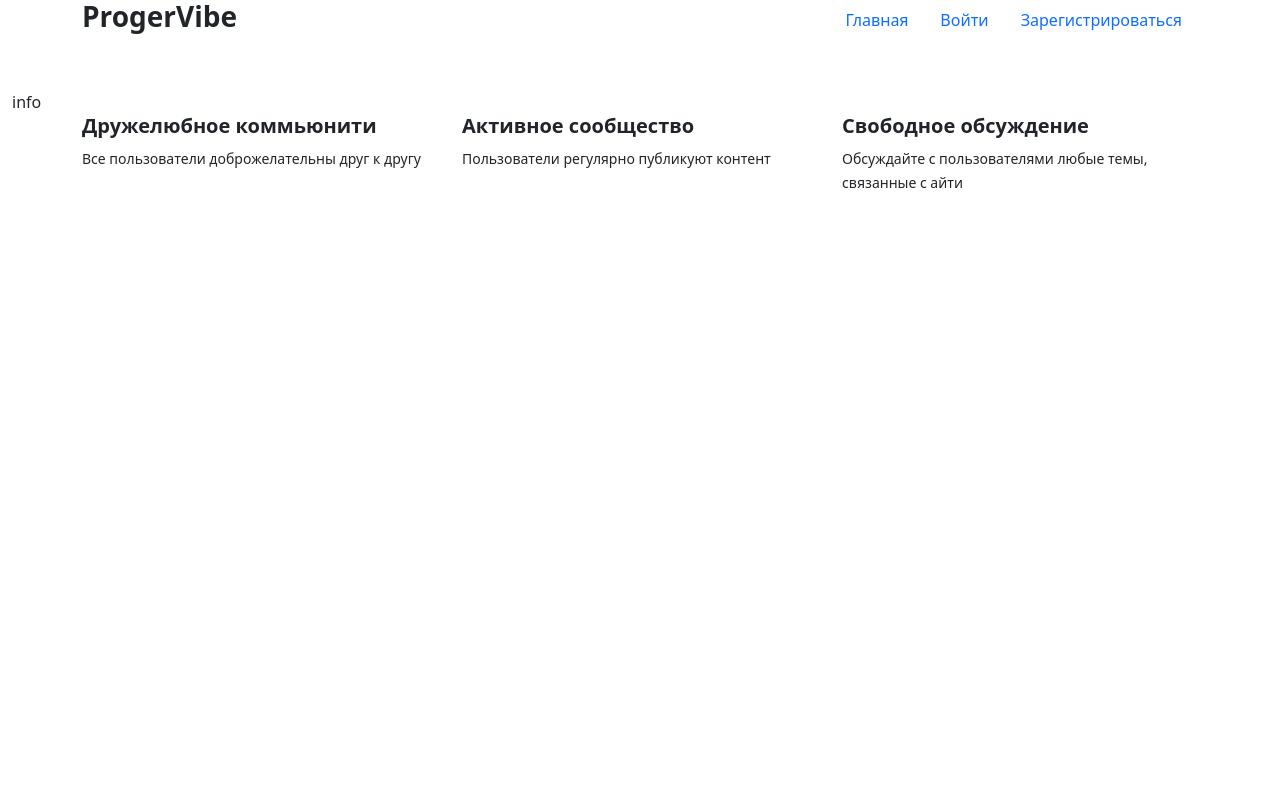
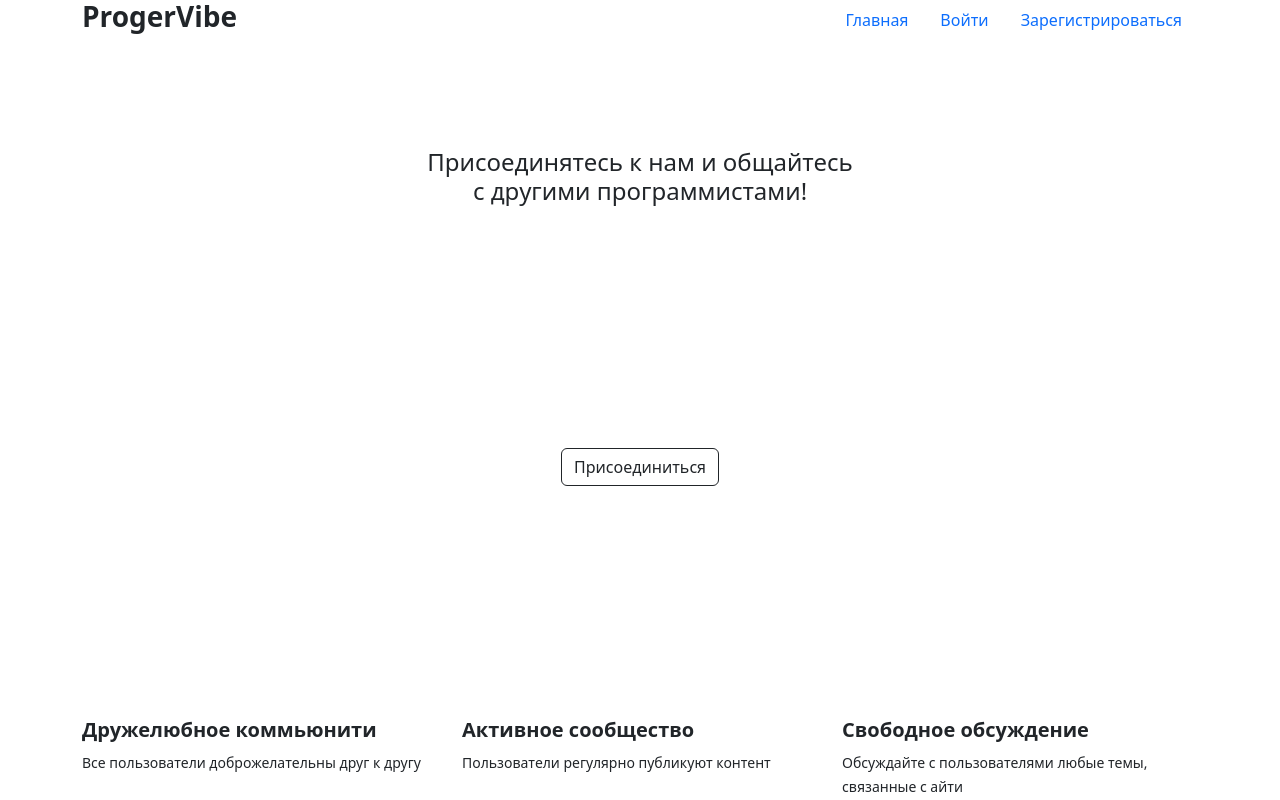
Before and after one commit to yaxzo/web-project-forum, a Flask app: page / in a window 1280 px wide. Run offline with Flask 3, Linux system fonts and the light colour scheme.

Commit message:
file "base.html" half of body

```diff
--- a/project/templates/base.html
+++ b/project/templates/base.html
@@ -9,7 +9,7 @@
 </head>
 <body>
     {% block header %}
-        <div class="container">
+        <div class="container" style="height: 100px">
             <div class="row">
                 <div class="col justify-content-start">
                     <h3><strong>ProgerVibe</strong></h3>
@@ -49,11 +49,35 @@
     {% endblock %} <br><br>
 
     {% block content %}
-        <div class="container-xxl">
-            info
+        <div class="container align-items-center" style="height: 300px">
+            <div class="container text-center">
+                <div class="row">
+                    <div class="col">
+                    </div>
+                    <div class="col">
+                        <h4>Присоединятесь&nbsp;к&nbsp;нам&nbsp;и&nbsp;общайтесь с другими программистами!</h4>
+                    </div>
+                    <div class="col">
+                    </div>
+                </div>
+            </div>
+        </div>
+
+        <div class="container align-items-center" style="height: 270px">
+            <div class="container text-center">
+                <div class="row">
+                    <div class="col">
+                    </div>
+                    <div class="col">
+                        <a class="btn btn-outline-dark" href="/registration" role="button">Присоединиться</a>
+                    </div>
+                    <div class="col">
+                    </div>
+                </div>
+            </div>
         </div>
         <div class="container">
-            <div class="row">
+            <div class="row d-flex justify-content-around">
                 <div class="col">
                     <h5><strong>Дружелюбное коммьюнити</strong></h5>
                 </div>
@@ -64,7 +88,7 @@
                     <h5><strong>Свободное обсуждение</strong></h5>
                 </div>
             </div>
-            <div class="row">
+            <div class="row d-flex justify-content-around">
                 <div class="col">
                     <small>Все пользователи доброжелательны друг к другу</small>
                 </div>
```
